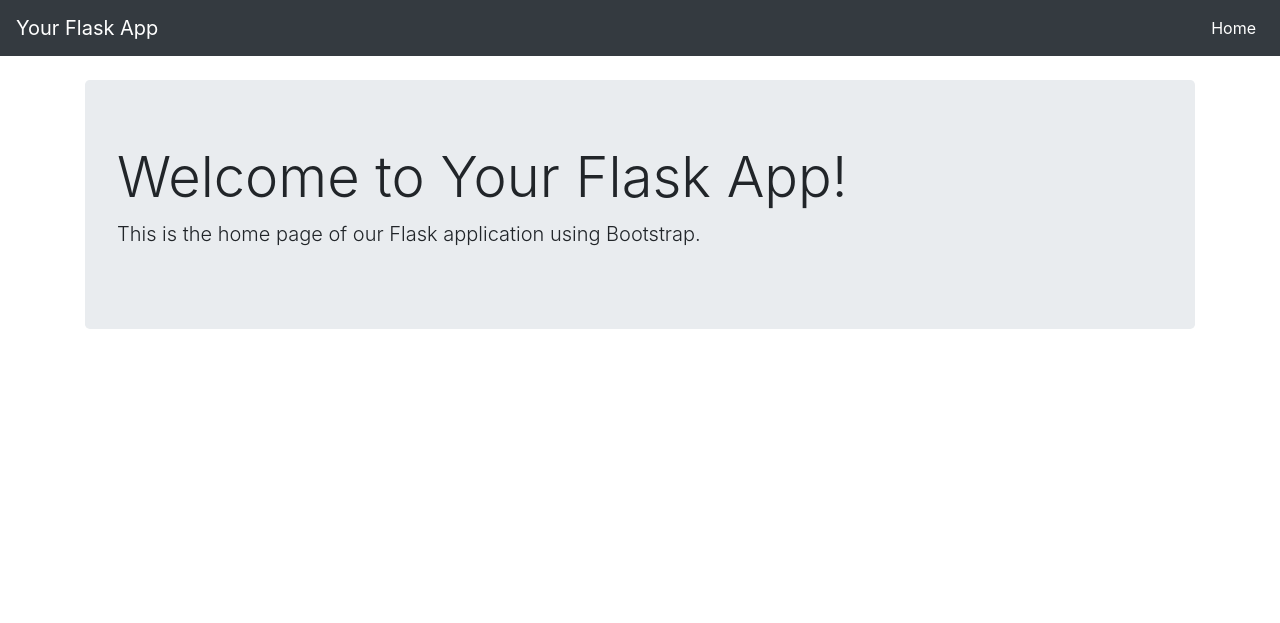
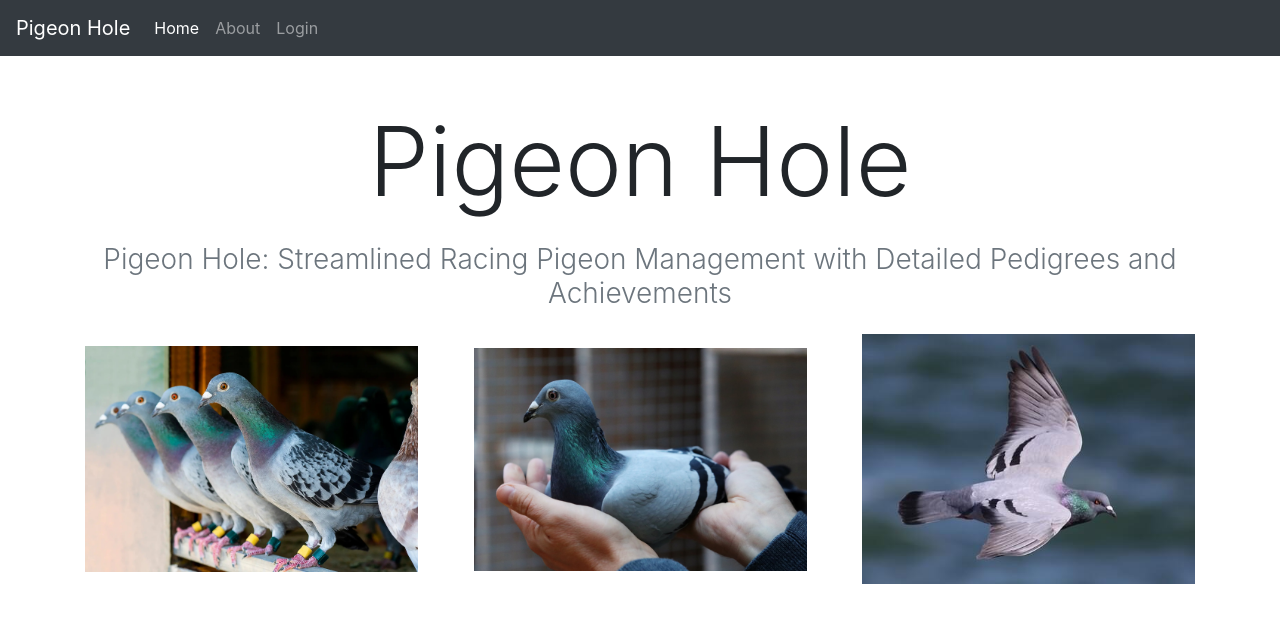
Before and after one commit to AoWangPhilly/pigeon-hole, a Flask app: page / in a window 1280 px wide. Shown: the top 623 px of the page. Run offline with Flask 3, Linux system fonts and the light colour scheme; some libraries are stand-ins or nearby versions.

Commit message:
Refactor app.py and home.html

```diff
--- a/api/home.py
+++ /dev/null
@@ -1,15 +0,0 @@
-from flask import Blueprint, render_template
-
-# Create a Blueprint named 'my_blueprint'
-home = Blueprint(
-    "home",
-    __name__,
-    template_folder="templates",
-    static_folder="static",
-)
-
-
-# Define a route within the Blueprint
-@home.route("/")
-def hello():
-    return render_template("home.html")
--- /dev/null
+++ b/api/home_bp.py
@@ -0,0 +1,11 @@
+from flask import Blueprint, render_template
+
+home_bp = Blueprint(
+    "home",
+    __name__,
+)
+
+
+@home_bp.route("/")
+def home():
+    return render_template("home.html")
--- a/app.py
+++ b/app.py
@@ -1,10 +1,14 @@
+# app.py
 from flask import Flask
-from api.home import home
+from api.home_bp import home_bp
+from api.about_bp import about_bp
+from api.auth_bp import auth_bp
 
 app = Flask(__name__)
 
-# Register the blueprint with the app
-app.register_blueprint(home)
+app.register_blueprint(home_bp, url_prefix="/")
+app.register_blueprint(about_bp, url_prefix="/about")
+app.register_blueprint(auth_bp, url_prefix="/auth")
 
 if __name__ == "__main__":
     app.run(debug=True)
--- /dev/null
+++ b/templates/about.html
@@ -0,0 +1,4 @@
+{% extends 'base.html' %} {% set active = "About" %} {% block content %}
+<h1>About</h1>
+<p>Welcome to the about page!</p>
+{% endblock %}
--- /dev/null
+++ b/templates/base.html
@@ -0,0 +1,71 @@
+<!DOCTYPE html>
+<html lang="en">
+  <head>
+    <meta charset="UTF-8" />
+    <meta name="viewport" content="width=device-width, initial-scale=1.0" />
+    <title>Pigeon Hole</title>
+    <!-- Bootstrap CSS -->
+    <link
+      rel="stylesheet"
+      href="https://stackpath.bootstrapcdn.com/bootstrap/4.5.2/css/bootstrap.min.css"
+    />
+  </head>
+  <body>
+    <nav class="navbar navbar-expand-lg navbar-dark bg-dark">
+      <a class="navbar-brand" href="/">Pigeon Hole </a>
+      <button
+        class="navbar-toggler"
+        type="button"
+        data-toggle="collapse"
+        data-target="#navbarNav"
+        aria-controls="navbarNav"
+        aria-expanded="false"
+        aria-label="Toggle navigation"
+      >
+        <span class="navbar-toggler-icon"></span>
+      </button>
+      <div class="collapse navbar-collapse" id="navbarNav">
+        {% if logged_in == True %}
+        <ul class="navbar-nav auto">
+          <li class="nav-item{% if active == 'Home' %} active{% endif %}">
+            <a class="nav-link" href="/"
+              >Home <span class="sr-only">(current)</span></a
+            >
+          </li>
+          <li class="nav-item{% if active == 'About' %} active{% endif %}">
+            <a class="nav-link" href="/about">About</a>
+          </li>
+
+          <li class="nav-item{% if active == 'Sign Out' %} active{% endif %}">
+            <a class="nav-link" href="/auth/signout">Sign Out</a>
+          </li>
+          <!-- Add more navigation items as needed -->
+        </ul>
+        {% else %}
+        <ul class="navbar-nav auto">
+          <li class="nav-item{% if active == 'Home' %} active{% endif %}">
+            <a class="nav-link" href="/"
+              >Home <span class="sr-only">(current)</span></a
+            >
+          </li>
+          <li class="nav-item{% if active == 'About' %} active{% endif %}">
+            <a class="nav-link" href="/about">About</a>
+          </li>
+
+          <li class="nav-item{% if active == 'Login' %} active{% endif %}">
+            <a class="nav-link" href="/auth/login">Login</a>
+          </li>
+          <!-- Add more navigation items as needed -->
+        </ul>
+        {% endif %}
+      </div>
+    </nav>
+    <main>
+      <div class="container content">{% block content %}{% endblock %}</div>
+    </main>
+    <!-- Bootstrap JS (Popper.js and Bootstrap JS) -->
+    <script src="https://code.jquery.com/jquery-3.5.1.slim.min.js"></script>
+    <script src="https://cdn.jsdelivr.net/npm/@popperjs/core@2.0.7/dist/umd/popper.min.js"></script>
+    <script src="https://stackpath.bootstrapcdn.com/bootstrap/4.5.2/js/bootstrap.min.js"></script>
+  </body>
+</html>
--- a/templates/home.html
+++ b/templates/home.html
@@ -1,54 +1,30 @@
-<!DOCTYPE html>
-<html lang="en">
-  <head>
-    <meta charset="UTF-8" />
-    <meta name="viewport" content="width=device-width, initial-scale=1.0" />
-    <title>Your Flask App</title>
-    <!-- Bootstrap CSS -->
-    <link
-      rel="stylesheet"
-      href="https://stackpath.bootstrapcdn.com/bootstrap/4.5.2/css/bootstrap.min.css"
+{% extends 'base.html' %} {% set active = "Home" %} {% block content %}
+<div class="text-center mt-5">
+  <h1 class="display-1 mb-4">Pigeon Hole</h1>
+  <h3 class="font-weight-light text-muted mb-4">
+    Pigeon Hole: Streamlined Racing Pigeon Management with Detailed Pedigrees
+    and Achievements
+  </h3>
+
+  <div class="d-flex justify-content-between align-items-center flex-wrap mt-4">
+    <img
+      src="static/img/home-pigeon1.jpg"
+      alt="Image 1"
+      class="img-fluid"
+      style="width: 30%; margin-bottom: 30px"
     />
-  </head>
-  <body>
-    <nav class="navbar navbar-expand-lg navbar-dark bg-dark">
-      <a class="navbar-brand" href="#">Your Flask App</a>
-      <button
-        class="navbar-toggler"
-        type="button"
-        data-toggle="collapse"
-        data-target="#navbarNav"
-        aria-controls="navbarNav"
-        aria-expanded="false"
-        aria-label="Toggle navigation"
-      >
-        <span class="navbar-toggler-icon"></span>
-      </button>
-      <div class="collapse navbar-collapse" id="navbarNav">
-        <ul class="navbar-nav ml-auto">
-          <li class="nav-item active">
-            <a class="nav-link" href="#"
-              >Home <span class="sr-only">(current)</span></a
-            >
-          </li>
-          <!-- Add more navigation items as needed -->
-        </ul>
-      </div>
-    </nav>
-
-    <div class="container mt-4">
-      <div class="jumbotron">
-        <h1 class="display-4">Welcome to Your Flask App!</h1>
-        <p class="lead">
-          This is the home page of our Flask application using Bootstrap.
-        </p>
-        <!-- Add additional content here -->
-      </div>
-    </div>
-
-    <!-- Bootstrap JS (Popper.js and Bootstrap JS) -->
-    <script src="https://code.jquery.com/jquery-3.5.1.slim.min.js"></script>
-    <script src="https://cdn.jsdelivr.net/npm/@popperjs/core@2.0.7/dist/umd/popper.min.js"></script>
-    <script src="https://stackpath.bootstrapcdn.com/bootstrap/4.5.2/js/bootstrap.min.js"></script>
-  </body>
-</html>
+    <img
+      src="static/img/home-pigeon2.jpg"
+      alt="Image 2"
+      class="img-fluid"
+      style="width: 30%; margin-bottom: 30px"
+    />
+    <img
+      src="static/img/home-pigeon3.jpg"
+      alt="Image 3"
+      class="img-fluid"
+      style="width: 30%; margin-bottom: 30px"
+    />
+  </div>
+</div>
+{% endblock %}
--- /dev/null
+++ b/templates/login.html
@@ -0,0 +1,4 @@
+{% extends 'base.html' %} {% set active = "Login" %} {% block content %}
+<h1>Login</h1>
+<p>Welcome to the login page!</p>
+{% endblock %}
```
Also changed, not shown: api/about_bp.py (added, +8 -0 lines), api/auth_bp.py (added, +8 -0 lines), static/img/home-pigeon1.jpg (added), static/img/home-pigeon2.jpg (added), static/img/home-pigeon3.jpg (added), static/img/pigeonhole.ico (added).
